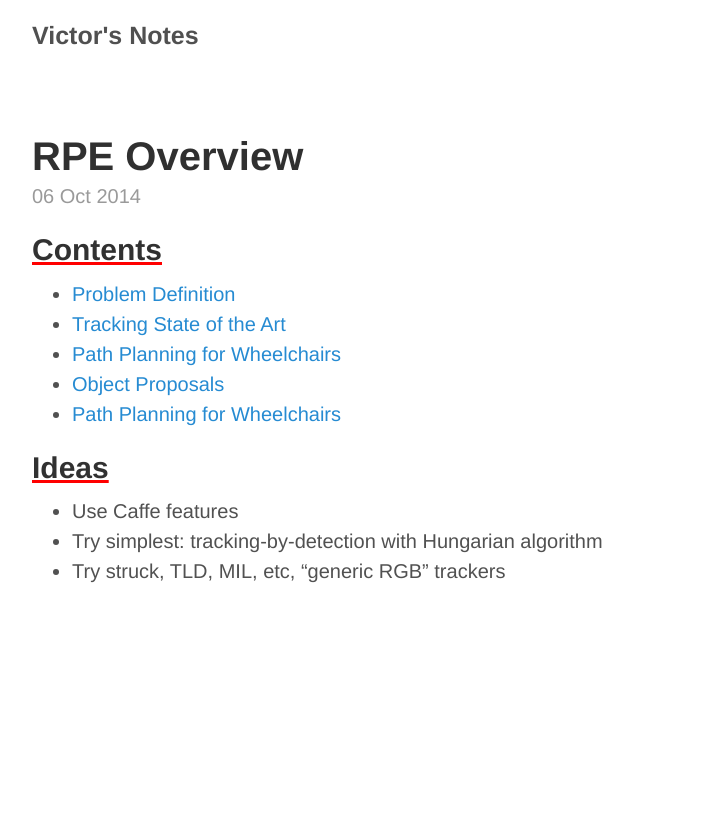
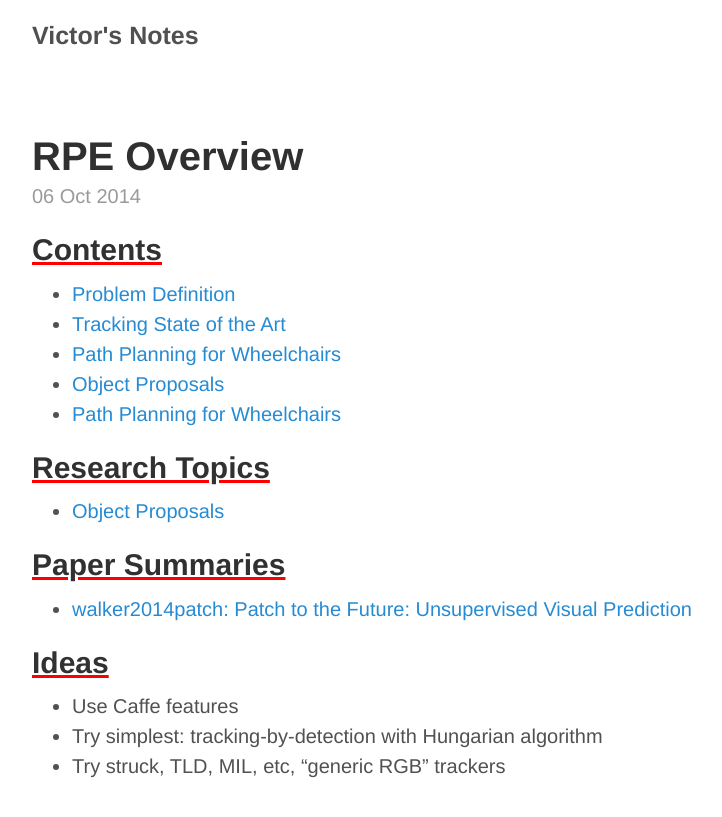
Before and after one commit to victorgan/victorgan.github.io, a Jekyll site: the page built from _posts/2014-10-06-rpe-overview.md, in a window 1280 px wide. Shown: the top 817 px of the page, without its empty margins (248-970 px from the left). Built offline with Jekyll 4.4.1, drawn with Linux system fonts in a browser that asks for light colours; nearby versions of some CDN libraries; library files that are not in the unit come from our copies; comment, search, counter and statistics services are not loaded.

Commit message:
Update 2014-10-06-rpe-overview.md

```diff
--- a/_posts/2014-10-06-rpe-overview.md
+++ b/_posts/2014-10-06-rpe-overview.md
@@ -12,6 +12,13 @@ title: RPE Overview
 - [Object Proposals]({% post_url 2014-10-16-object-proposals %})
 - [Path Planning for Wheelchairs]({% post_url 2014-10-09-path-planning-for-wheelchairs %})
 
+## Research Topics
+- [Object Proposals]({% post_url 2014-10-16-object-proposals %})
+
+## Paper Summaries
+- [walker2014patch: Patch to the Future: Unsupervised Visual Prediction]({% post_url 2014-10-21-walker2014patch %})
+
+
 
 ## Ideas
 
```
